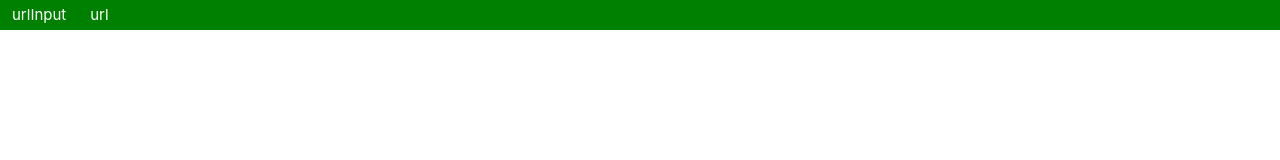
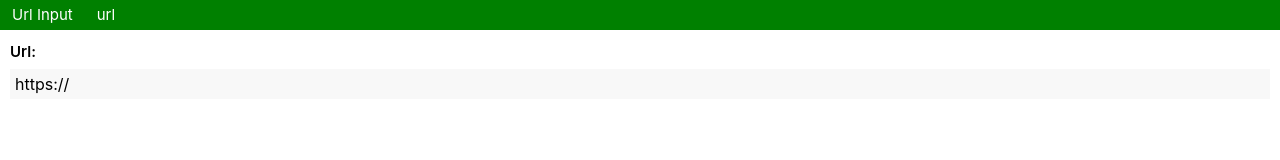
Before and after one commit to RomanChertushkin/EtConsTest, a Vue app: page / in a window 1280 px wide. Shown: the top 160 px of the page. Built offline with nearby package versions, Linux system fonts and the light colour scheme.

Commit message:
Added UrlInput component (in development)

```diff
--- a/src/App.vue
+++ b/src/App.vue
@@ -7,7 +7,7 @@ import RouterLinks from './components/RouterLinks.vue'
     <RouterLinks />
   </header>
 
-  <RouterView />
+  <RouterView class="page-container"/>
 </template>
 
 <style scoped>
@@ -18,4 +18,8 @@ header {
   align-items: center;
   background-color: green;
 }
+
+.page-container {
+  margin: 10px;
+}
 </style>
--- a/src/assets/base.css
+++ b/src/assets/base.css
@@ -10,15 +10,7 @@
 
   --vt-c-indigo: #2c3e50;
 
-  --vt-c-divider-light-1: rgba(60, 60, 60, 0.29);
-  --vt-c-divider-light-2: rgba(60, 60, 60, 0.12);
-  --vt-c-divider-dark-1: rgba(84, 84, 84, 0.65);
-  --vt-c-divider-dark-2: rgba(84, 84, 84, 0.48);
-
-  --vt-c-text-light-1: var(--vt-c-indigo);
-  --vt-c-text-light-2: rgba(60, 60, 60, 0.66);
-  --vt-c-text-dark-1: var(--vt-c-white);
-  --vt-c-text-dark-2: rgba(235, 235, 235, 0.64);
+  --vt-c-green: #7ce07c;
 }
 
 /* semantic color variables for this project */
@@ -30,24 +22,12 @@
   --color-border: var(--vt-c-divider-light-2);
   --color-border-hover: var(--vt-c-divider-light-1);
 
+  --color-border--input-hover: var(--vt-c-green);
+
   --color-heading: var(--vt-c-text-light-1);
   --color-text: var(--vt-c-text-light-1);
 
   --section-gap: 160px;
-}
-
-@media (prefers-color-scheme: dark) {
-  :root {
-    --color-background: var(--vt-c-black);
-    --color-background-soft: var(--vt-c-black-soft);
-    --color-background-mute: var(--vt-c-black-mute);
-
-    --color-border: var(--vt-c-divider-dark-2);
-    --color-border-hover: var(--vt-c-divider-dark-1);
-
-    --color-heading: var(--vt-c-text-dark-1);
-    --color-text: var(--vt-c-text-dark-2);
-  }
 }
 
 *,
--- a/src/assets/main.css
+++ b/src/assets/main.css
@@ -1,7 +1,6 @@
 @import './base.css';
 
 #app {
-  max-width: 1280px;
   margin: 0 auto;
   font-weight: normal;
 }
@@ -13,9 +12,3 @@ a,
   transition: 0.4s;
   padding: 3px;
 }
-
-@media (hover: hover) {
-  a:hover {
-    background-color: hsla(160, 100%, 37%, 0.2);
-  }
-}
--- /dev/null
+++ b/src/components/EditableUrlInput.vue
@@ -0,0 +1,74 @@
+
+<template>
+    <div class="input--container">
+        <label for="username">Url:</label>
+        <InputText
+        v-if="!state"
+        id="inputUrl"
+        :placeholder="placeholderValue"
+        @blur="fetchPageTitle"
+        @keyup.enter="fetchPageTitle"
+        v-model="value"
+        aria-describedby="url-edit" />
+        <div v-else>
+            <a :href="value">
+                {{ urlTitle }}
+            </a>
+            edited
+        </div>
+    </div>
+</template>
+
+<script setup lang="ts">
+import { ref } from 'vue';
+import InputText from 'primevue/inputtext';
+
+const placeholderValue = ref<string>('https://');
+const value = ref<string>('');
+
+const state = ref<boolean>(false);
+
+const urlTitle = ref<string | null>(null);
+
+async function fetchPageTitle(): Promise<void> {
+    try {
+        const response: Response = await fetch(value.value as string);
+
+        const text: string = await response.text();
+
+        const parser: DOMParser = new DOMParser();
+        const doc: Document = parser.parseFromString(text, "text/html");
+
+        const titleElement: HTMLTitleElement | null = doc.querySelector("title");
+        urlTitle.value = titleElement ? titleElement.innerText : "No title found";
+
+        state.value = true;
+    } catch (error) {
+        urlTitle.value = "Error fetching page title";
+        state.value = false;
+    }
+}
+
+</script>
+
+<style lang="scss">
+.input--container {
+    display: flex;
+    flex-direction: column;
+    gap: 5px;
+
+    label {
+        font-weight: 600;
+    }
+
+    #inputUrl {
+        border: solid var(--color-border) 1px;
+        padding: 5px;
+        background-color: var(--color-background-soft);
+
+        &:hover {
+            border: solid var(--color-border--input-hover) 1px;
+        }
+    }
+}
+</style>
--- a/src/router/index.ts
+++ b/src/router/index.ts
@@ -6,7 +6,7 @@ const router = createRouter({
   routes: [
     {
       path: '/',
-      name: 'urlInput',
+      name: 'Url Input',
       component: UrlInputView
     },
     {
--- a/src/views/UrlInputView.vue
+++ b/src/views/UrlInputView.vue
@@ -1,9 +1,7 @@
 <script lang="ts" setup>
-
+import EditableUrlInput from '../components/EditableUrlInput.vue';
 </script>
 
 <template>
-<div>
-
-</div>
+  <EditableUrlInput />
 </template>
```
Also changed, not shown: src/main.ts (+8 -8 lines), 1 other file (tests, documents, lock files or other folders).
